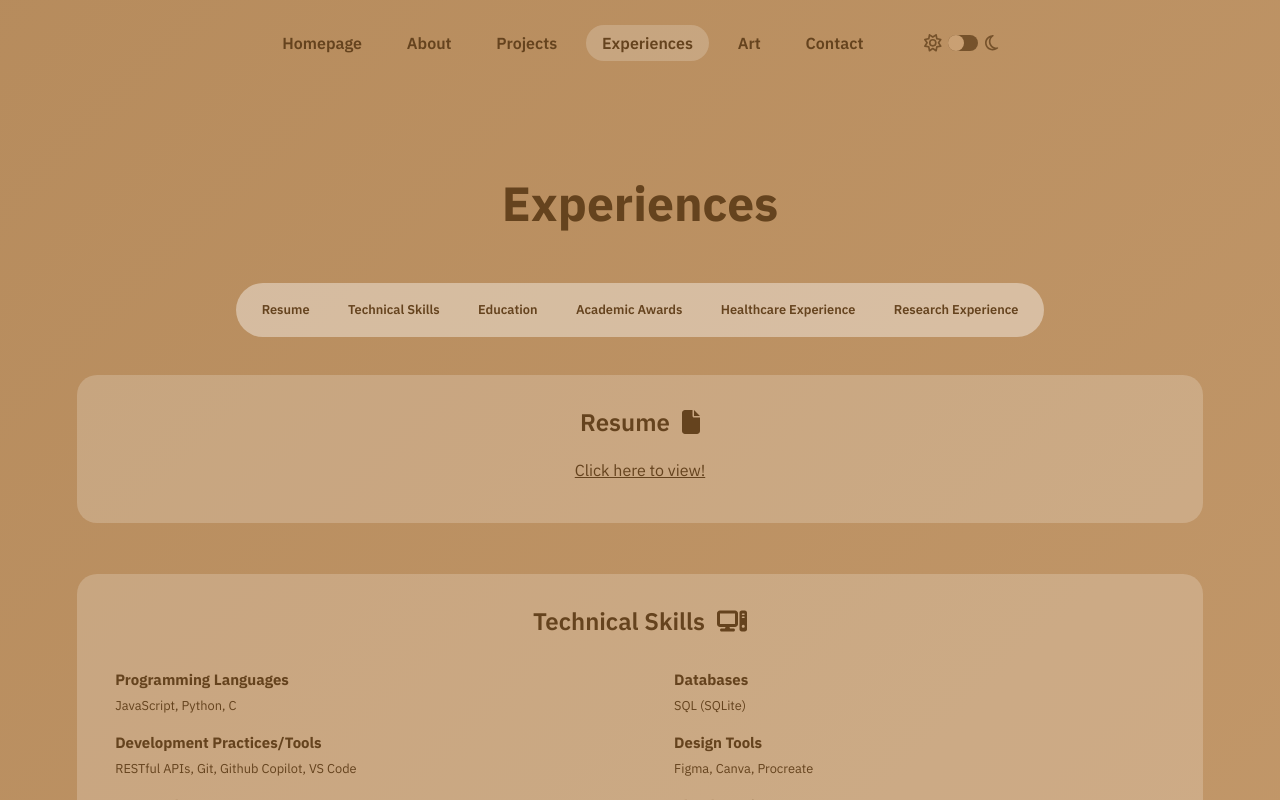
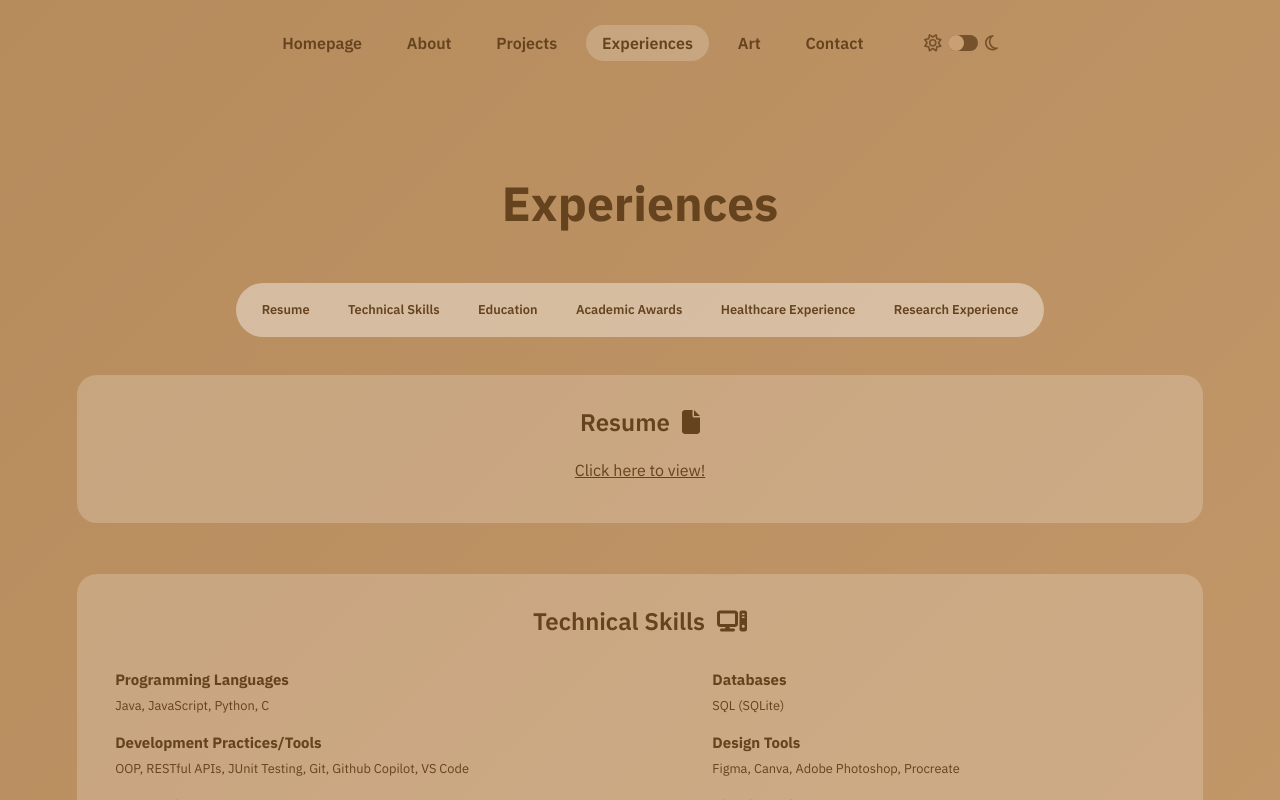
Before and after one commit to steph-xue/portfolio, a React (Vite) app: page /experiences in a window 1280 px wide. Shown: the top 800 px of the page. Built offline with nearby package versions, Linux system fonts and the light colour scheme.

Commit message:
add resume and update technical skills

```diff
--- a/src/components/Experiences.jsx
+++ b/src/components/Experiences.jsx
@@ -148,7 +148,7 @@ function Experiences(props) {
                 <div className="skills-text">
                     <div className="skills-category skills-languages">
                         <h3 className="skills-category-title">Programming Languages</h3>
-                        <p className="skills-category-items">JavaScript, Python, C</p>
+                        <p className="skills-category-items">Java, JavaScript, Python, C</p>
                     </div>
                     <div className="skills-category skills-frontend">
                         <h3 className="skills-category-title">Frontend</h3>
@@ -160,7 +160,7 @@ function Experiences(props) {
                     </div>
                     <div className="skills-category skills-development">
                         <h3 className="skills-category-title">Development Practices/Tools</h3>
-                        <p className="skills-category-items">RESTful APIs, Git, Github Copilot, VS Code</p>
+                        <p className="skills-category-items">OOP, RESTful APIs, JUnit Testing, Git, Github Copilot, VS Code</p>
                     </div>
                     <div className="skills-category skills-storage">
                         <h3 className="skills-category-title">Databases</h3>
@@ -168,7 +168,7 @@ function Experiences(props) {
                     </div>
                     <div className="skills-category skills-design">
                         <h3 className="skills-category-title">Design Tools</h3>
-                        <p className="skills-category-items">Figma, Canva, Procreate</p>
+                        <p className="skills-category-items">Figma, Canva, Adobe Photoshop, Procreate</p>
                     </div>
                     <div className="skills-category skills-cloud">
                         <h3 className="skills-category-title">Cloud Hosting</h3>
```
